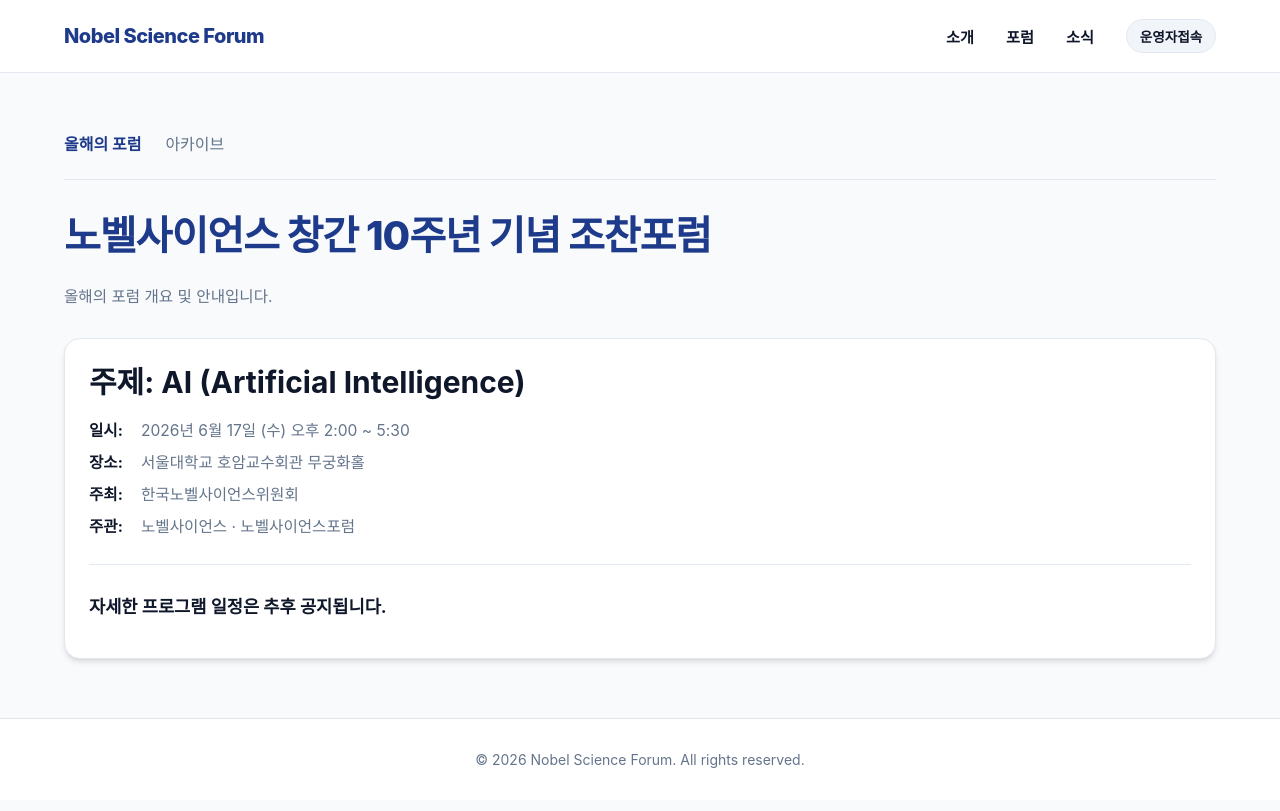
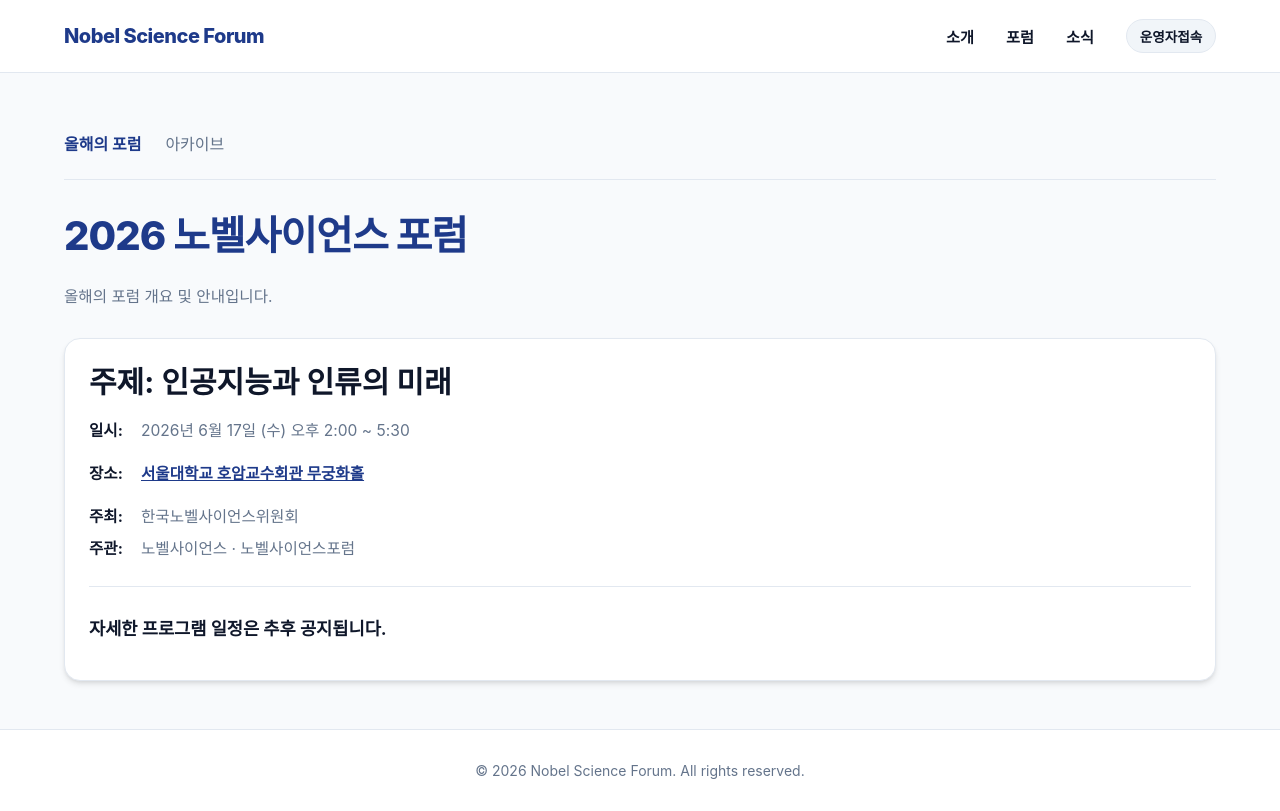
Before and after one commit to poohaman1/NobelScienceForum, a Next.js app: page /forum in a window 1280 px wide. Built offline with nearby package versions, Linux system fonts and the light colour scheme; no server answers; the database is empty; a web font is replaced by a local one.

Commit message:
2026 노벨사이언스 포럼 개요 업데이트 및 지도 링크 추가

```diff
--- a/src/app/forum/page.tsx
+++ b/src/app/forum/page.tsx
@@ -13,8 +13,8 @@
   if (!forum) {
     forum = {
       year: 2026,
-      title: "노벨사이언스 창간 10주년 기념 조찬포럼",
-      theme: "AI (Artificial Intelligence)",
+      title: "2026 노벨사이언스 포럼",
+      theme: "인공지능과 인류의 미래",
     };
   }
 
@@ -34,7 +34,19 @@
         <h2 className="title-h2">주제: {forum.theme}</h2>
         <div className={styles.infoGrid}>
           <p><strong>일시</strong><span>2026년 6월 17일 (수) 오후 2:00 ~ 5:30</span></p>
-          <p><strong>장소</strong><span>서울대학교 호암교수회관 무궁화홀</span></p>
+          <p>
+            <strong>장소</strong>
+            <span>
+              <a
+                href="https://map.naver.com/p/entry/place/11674485"
+                target="_blank"
+                rel="noopener noreferrer"
+                style={{ color: 'var(--primary)', textDecoration: 'underline', fontWeight: 600 }}
+              >
+                서울대학교 호암교수회관 무궁화홀
+              </a>
+            </span>
+          </p>
           <p><strong>주최</strong><span>한국노벨사이언스위원회</span></p>
           <p><strong>주관</strong><span>노벨사이언스 · 노벨사이언스포럼</span></p>
         </div>
```
